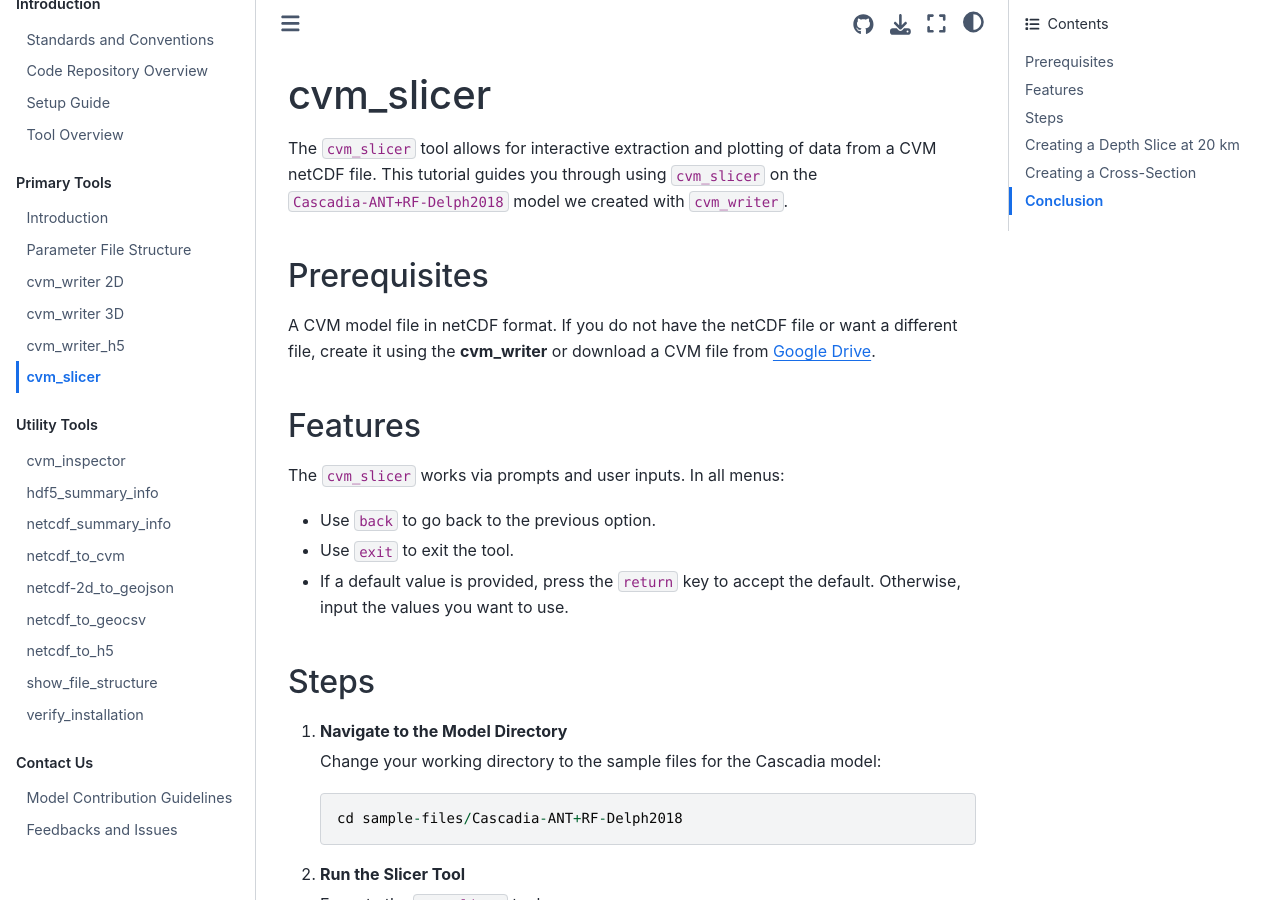
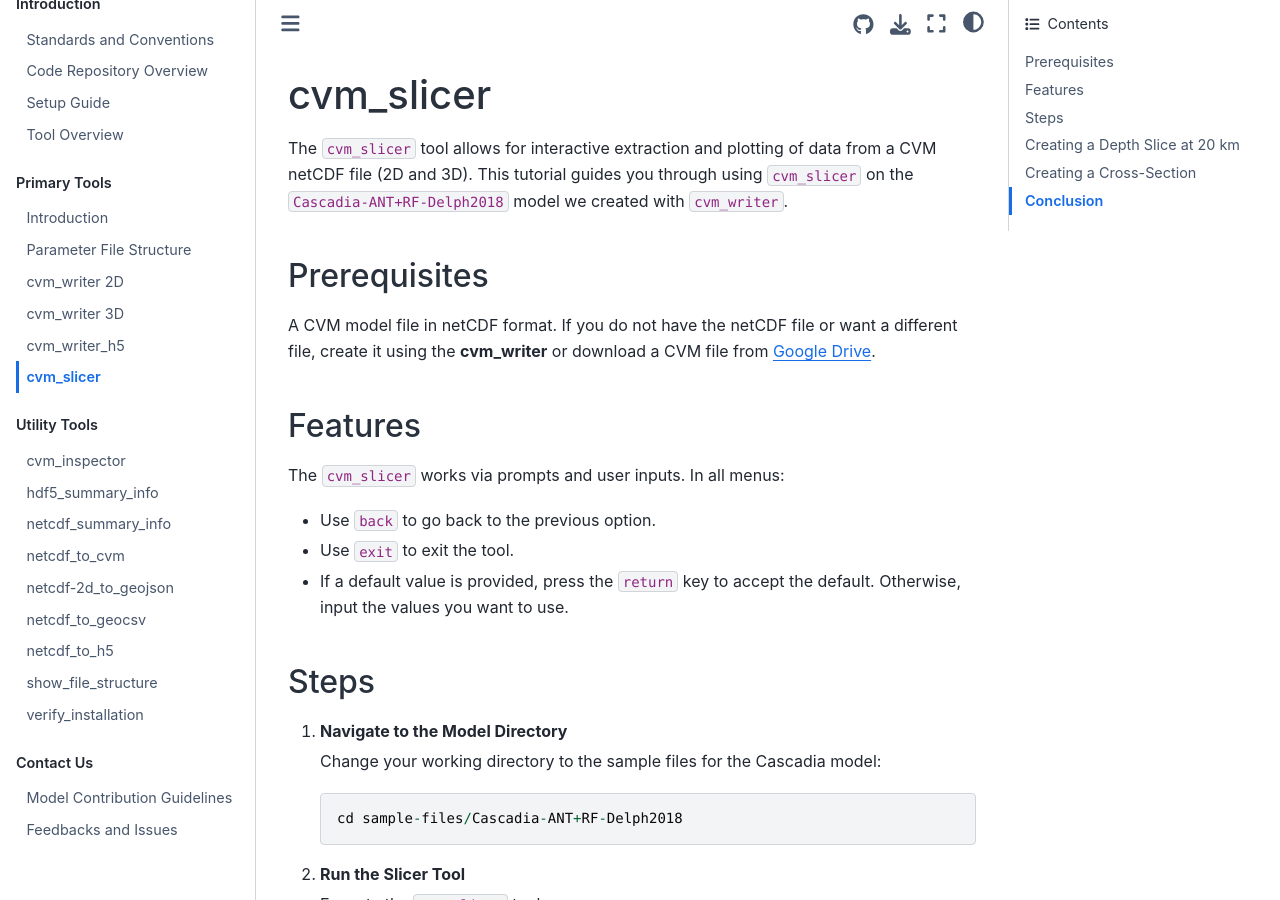
Before and after one commit to cascadiaquakes/cvm-tools-book, a Jupyter Book: the page built from usage/cvm_slicer.md, in a window 1280 px wide and 900 px high. Built offline with Jupyter Book 1.0.4 settings and Sphinx 7.4.7 and the Sphinx Book theme 1.1.4, drawn with Linux system fonts in a browser that asks for light colours; some of the changed text lies outside the part shown.

Commit message:
added support for 2D models to cvm_slicer

```diff
--- a/usage/cvm_slicer.md
+++ b/usage/cvm_slicer.md
@@ -1,6 +1,6 @@
 # cvm_slicer
 
-The `cvm_slicer` tool allows for interactive extraction and plotting of data from a CVM netCDF file. This tutorial guides you through using `cvm_slicer` on the `Cascadia-ANT+RF-Delph2018` model we created with `cvm_writer`.
+The `cvm_slicer` tool allows for interactive extraction and plotting of data from a CVM netCDF file (2D and 3D). This tutorial guides you through using `cvm_slicer` on the `Cascadia-ANT+RF-Delph2018` model we created with `cvm_writer`.
 
 ## Prerequisites
 
@@ -162,3 +162,5 @@ NOTES: [INFO] grid_mapping_name is latitude_longitude
 ## Conclusion
 
 Follow the same logic as the two examples above to explore other types of plots and data extractions available via the `cvm_slicer` tool.
+
+For 2D netCDF files, the process remains the same, with the exception that only 2D surface plots are supported.
```
Also changed, not shown: usage/cvm_writer_2d.md (+4 -0 lines).
